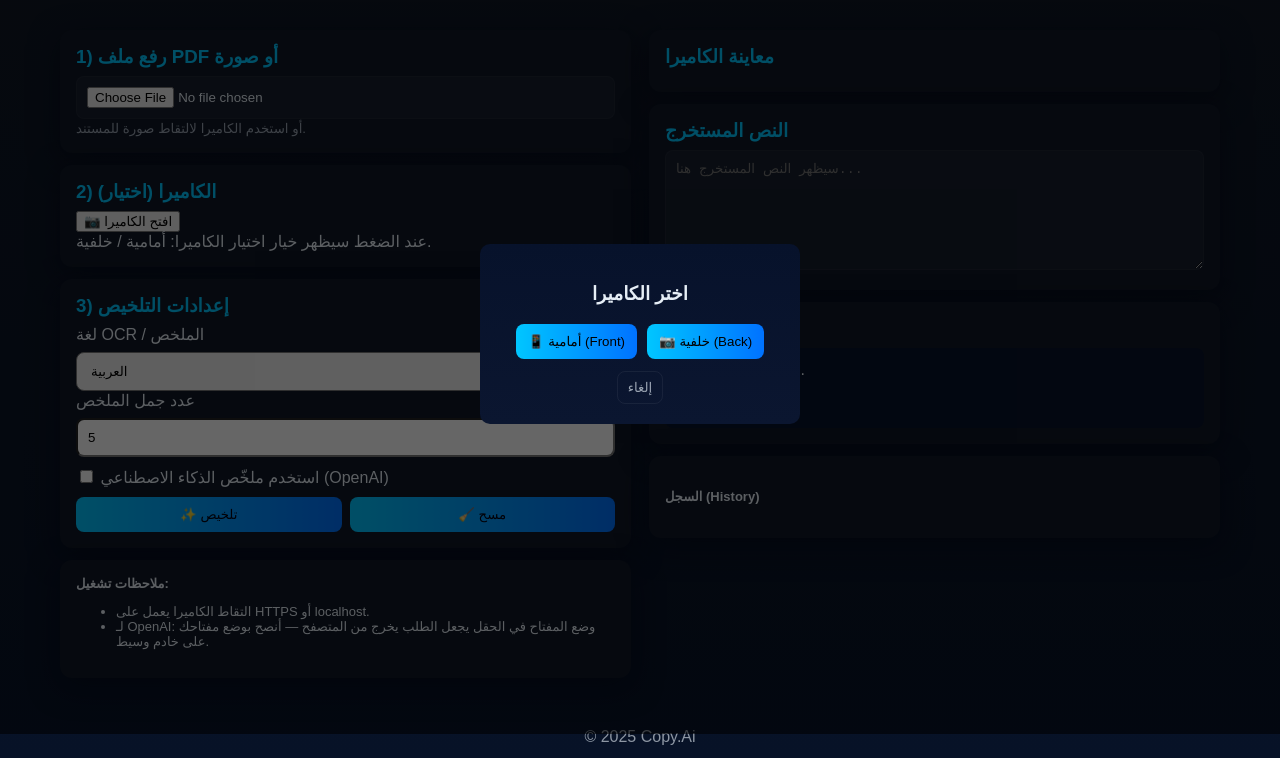
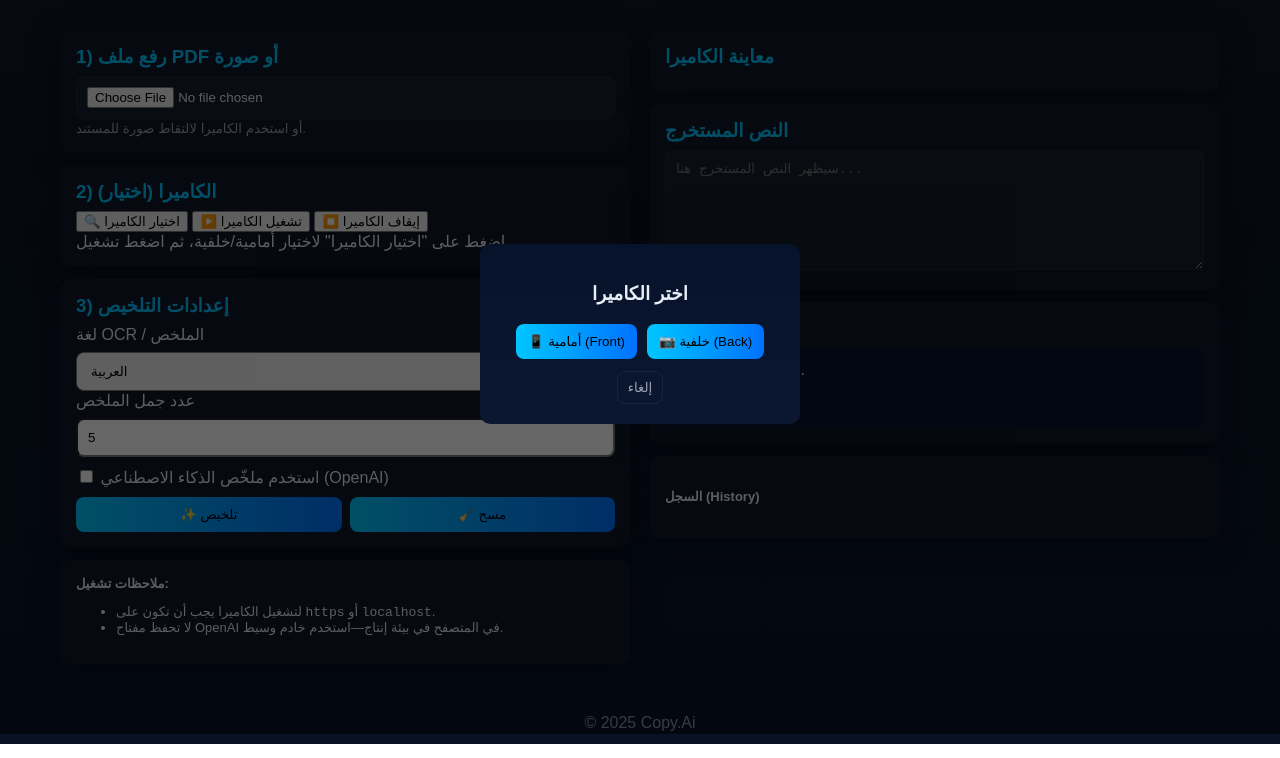
Before and after one commit to MedoOzery2024/Copy.Ai, a plain HTML site: page index.html in a window 1280 px wide. Shown: the part 66-824 px from the top of the page. Drawn offline with Linux system fonts and the light colour scheme.

Commit message:
Update index.html

```diff
--- a/index.html
+++ b/index.html
@@ -3,14 +3,16 @@
 <head>
   <meta charset="utf-8" />
   <meta name="viewport" content="width=device-width,initial-scale=1" />
-  <title>Copy.Ai — ملخص المستندات</title>
+  <title>Copy.Ai — كاميرا وملخصات</title>
   <link rel="stylesheet" href="style.css">
 
-  <!-- PDF.js + worker -->
+  <!-- pdf.js + worker -->
   <script src="https://cdnjs.cloudflare.com/ajax/libs/pdf.js/2.14.305/pdf.min.js"></script>
-  <script> if(window.pdfjsLib) pdfjsLib.GlobalWorkerOptions.workerSrc = 'https://cdnjs.cloudflare.com/ajax/libs/pdf.js/2.14.305/pdf.worker.min.js'; </script>
+  <script>
+    if (window.pdfjsLib) pdfjsLib.GlobalWorkerOptions.workerSrc = 'https://cdnjs.cloudflare.com/ajax/libs/pdf.js/2.14.305/pdf.worker.min.js';
+  </script>
 
-  <!-- Tesseract -->
+  <!-- Tesseract.js -->
   <script src="https://cdn.jsdelivr.net/npm/tesseract.js@5/dist/tesseract.min.js"></script>
 
   <!-- FileSaver -->
@@ -22,7 +24,6 @@
       <div class="logo">📘</div>
       <div class="title">Copy.Ai</div>
     </div>
-
     <div class="top-actions">
       <button id="themeToggle" title="تبديل الوضع">🌙</button>
       <button id="historyBtn" title="السجل">📚</button>
@@ -41,8 +42,12 @@
 
       <div class="card">
         <h3>2) الكاميرا (اختيار)</h3>
-        <button id="openCameraBtn">📷 افتح الكاميرا</button>
-        <div class="small">عند الضغط سيظهر خيار اختيار الكاميرا: أمامية / خلفية.</div>
+        <div class="camera-controls-row">
+          <button id="openCameraBtn">🔍 اختيار الكاميرا</button>
+          <button id="startCameraBtn">▶️ تشغيل الكاميرا</button>
+          <button id="stopCameraBtn">⏹️ إيقاف الكاميرا</button>
+        </div>
+        <div class="small">اضغط على "اختيار الكاميرا" لاختيار أمامية/خلفية، ثم اضغط تشغيل.</div>
       </div>
 
       <div class="card">
@@ -66,7 +71,7 @@
           <input id="useAi" type="checkbox" /> استخدم ملخّص الذكاء الاصطناعي (OpenAI)
         </label>
 
-        <label id="apiKeyLabel" class="hidden">OpenAI API Key (sk-...):
+        <label id="apiKeyLabel" class="hidden">OpenAI API Key:
           <input id="openaiKey" type="password" placeholder="ضع مفتاح OpenAI هنا (اختياري)" />
         </label>
 
@@ -79,8 +84,8 @@
       <div class="card small muted">
         <strong>ملاحظات تشغيل:</strong>
         <ul>
-          <li>التقاط الكاميرا يعمل على HTTPS أو localhost.</li>
-          <li>لـ OpenAI: وضع المفتاح في الحقل يجعل الطلب يخرج من المتصفح — أنصح بوضع مفتاحك على خادم وسيط.</li>
+          <li>لتشغيل الكاميرا يجب أن تكون على <code>https</code> أو <code>localhost</code>.</li>
+          <li>لا تحفظ مفتاح OpenAI في المتصفح في بيئة إنتاج—استخدم خادم وسيط.</li>
         </ul>
       </div>
     </section>
@@ -92,6 +97,7 @@
         <div id="cameraArea" class="camera-area hidden">
           <video id="video" autoplay playsinline></video>
           <canvas id="canvas" class="hidden"></canvas>
+
           <div class="camera-actions">
             <button id="captureBtn">📸 التقاط</button>
             <button id="retakeBtn" class="hidden">🔁 إعادة التقاط</button>
```
